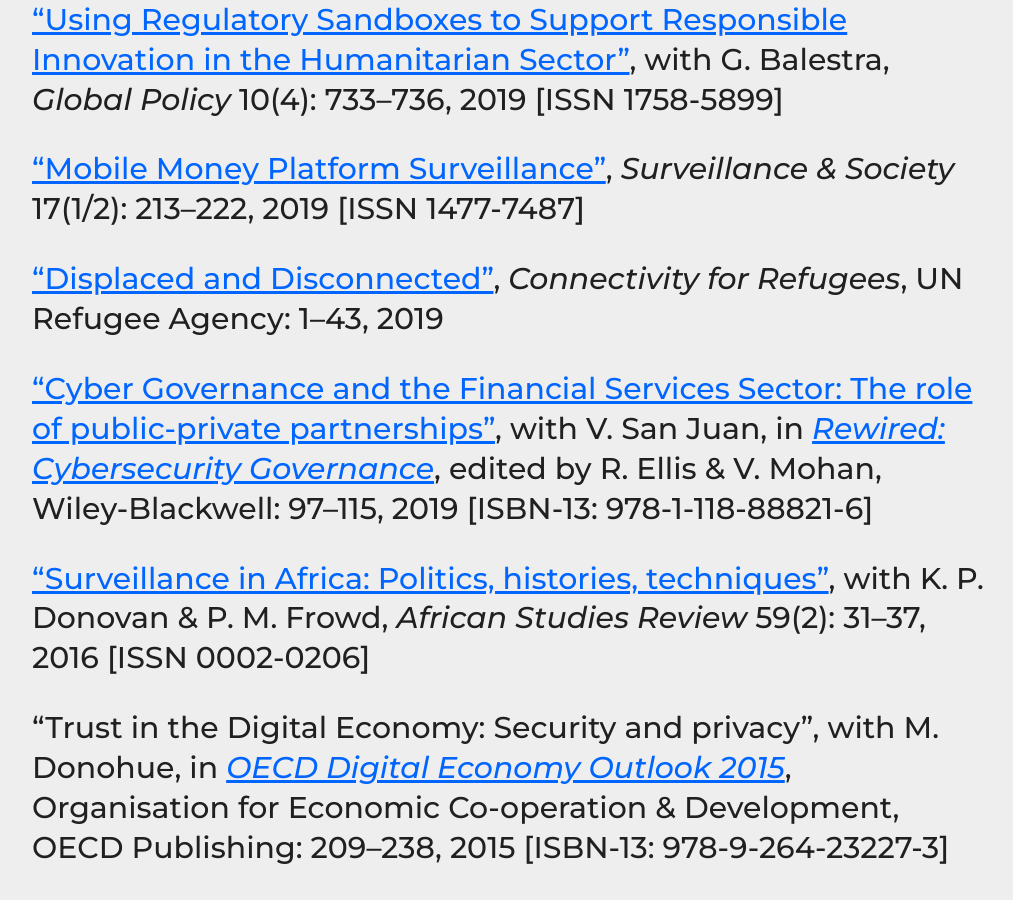
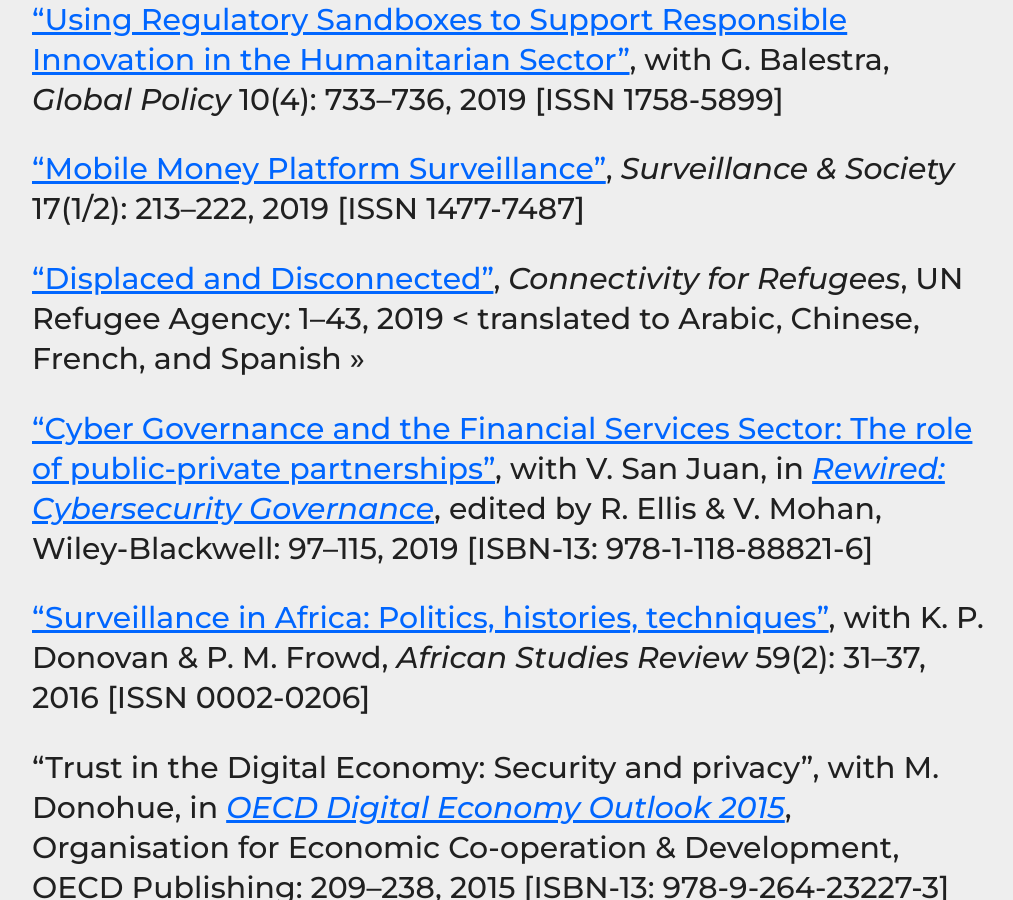
Before and after one commit to haroonalrasheed/641a, a Jekyll site: the page built from selected-publications/index.md, in a window 1280 px wide and 900 px high, scrolled down 5766 px. Shown: the whole window, without its empty margins (132-1145 px from the left). Built offline with Jekyll 4.4.1, drawn with Linux system fonts in a browser that asks for light colours; part of the change alters nothing that is shown.

Commit message:
Update index.md

```diff
--- a/selected-publications/index.md
+++ b/selected-publications/index.md
@@ -75,7 +75,7 @@ Developing information-sharing on money laundering and terrorism financing_](htt
 
 ["Mobile Money Platform Surveillance"](https://doi.org/10.24908/ss.v17i1/2.12924), *Surveillance & Society* 17(1/2): 213–222, 2019 [ISSN 1477-7487]
 
-["Displaced and Disconnected"](https://www.unhcr.org/innovation/displaced-and-disconnected/), *Connectivity for Refugees*, UN Refugee Agency: 1–43, 2019
+["Displaced and Disconnected"](https://www.unhcr.org/innovation/displaced-and-disconnected/), *Connectivity for Refugees*, UN Refugee Agency: 1–43, 2019 < translated to Arabic, Chinese, French, and Spanish >>
 
 ["Cyber Governance and the Financial Services Sector: The role of public-private partnerships"](https://sixfouronea.net/CyberGovernanceFSS.pdf), with V. San Juan, in [*Rewired: Cybersecurity Governance*](https://www.wiley.com/en-nl/Rewired%3A+Cybersecurity+Governance+-p-9781118888216), edited by R. Ellis & V. Mohan, Wiley-Blackwell: 97–115, 2019 [ISBN-13: 978-1-118-88821-6]
 
```
